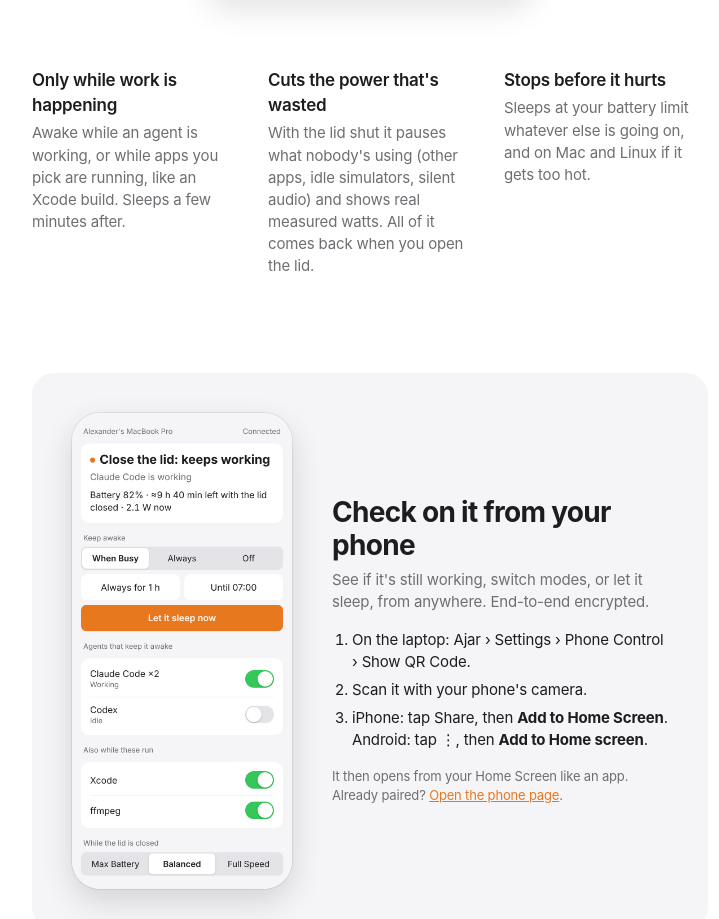
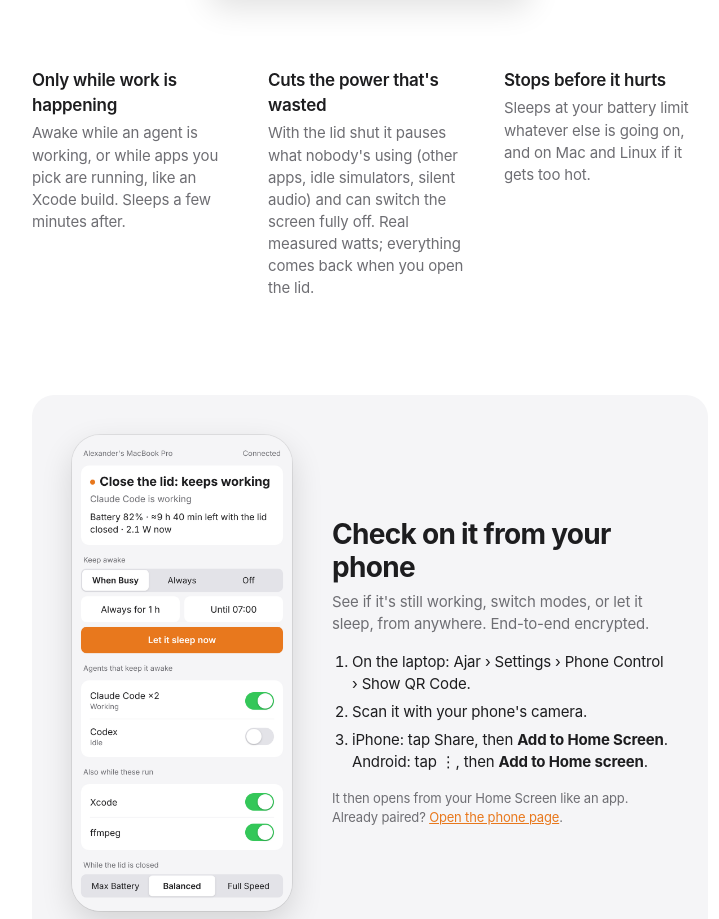
Before and after one commit to 12alexanderbell-graham/ajar, a plain HTML site: page index.html in a window 1280 px wide. Shown: the part 980-1899 px from the top of the page, without its empty margins (270-989 px from the left). Drawn offline with Linux system fonts and the light colour scheme.

Commit message:
Mac build with screen and simulator options; docs
Co-Authored-By: Claude Opus 5.5 <noreply@anthropic.com>
Claude-Session: https://claude.ai/code/session_01YNn7TBSiHw8UPKrDCXE23Q

```diff
--- a/index.html
+++ b/index.html
@@ -110,7 +110,7 @@
     </div>
     <div>
       <h2>Cuts the power that's wasted</h2>
-      <p>With the lid shut it pauses what nobody's using (other apps, idle simulators, silent audio) and shows real measured watts. All of it comes back when you open the lid.</p>
+      <p>With the lid shut it pauses what nobody's using (other apps, idle simulators, silent audio) and can switch the screen fully off. Real measured watts; everything comes back when you open the lid.</p>
     </div>
     <div>
       <h2>Stops before it hurts</h2>
```
Also changed, not shown: llms.txt, 2 other files.
